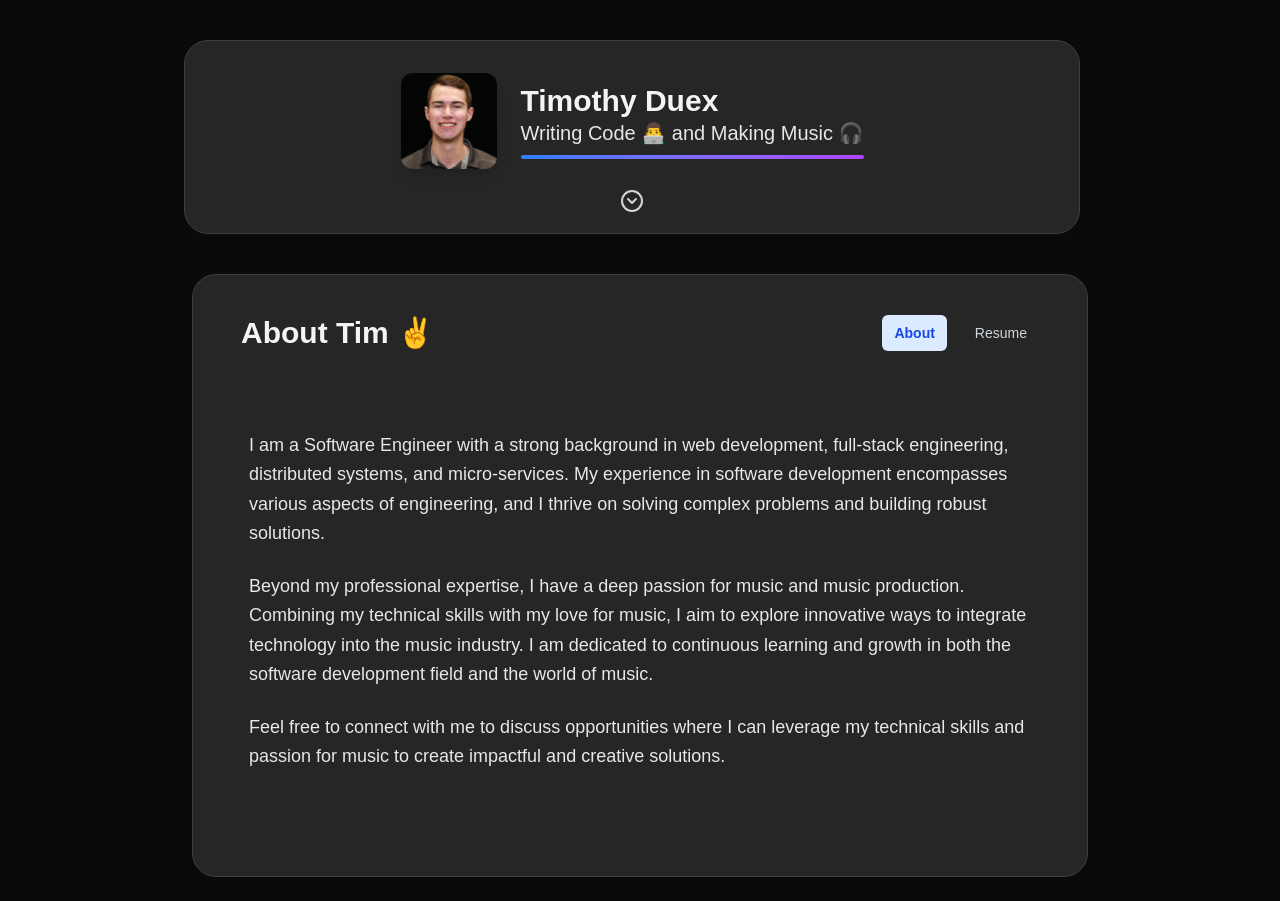
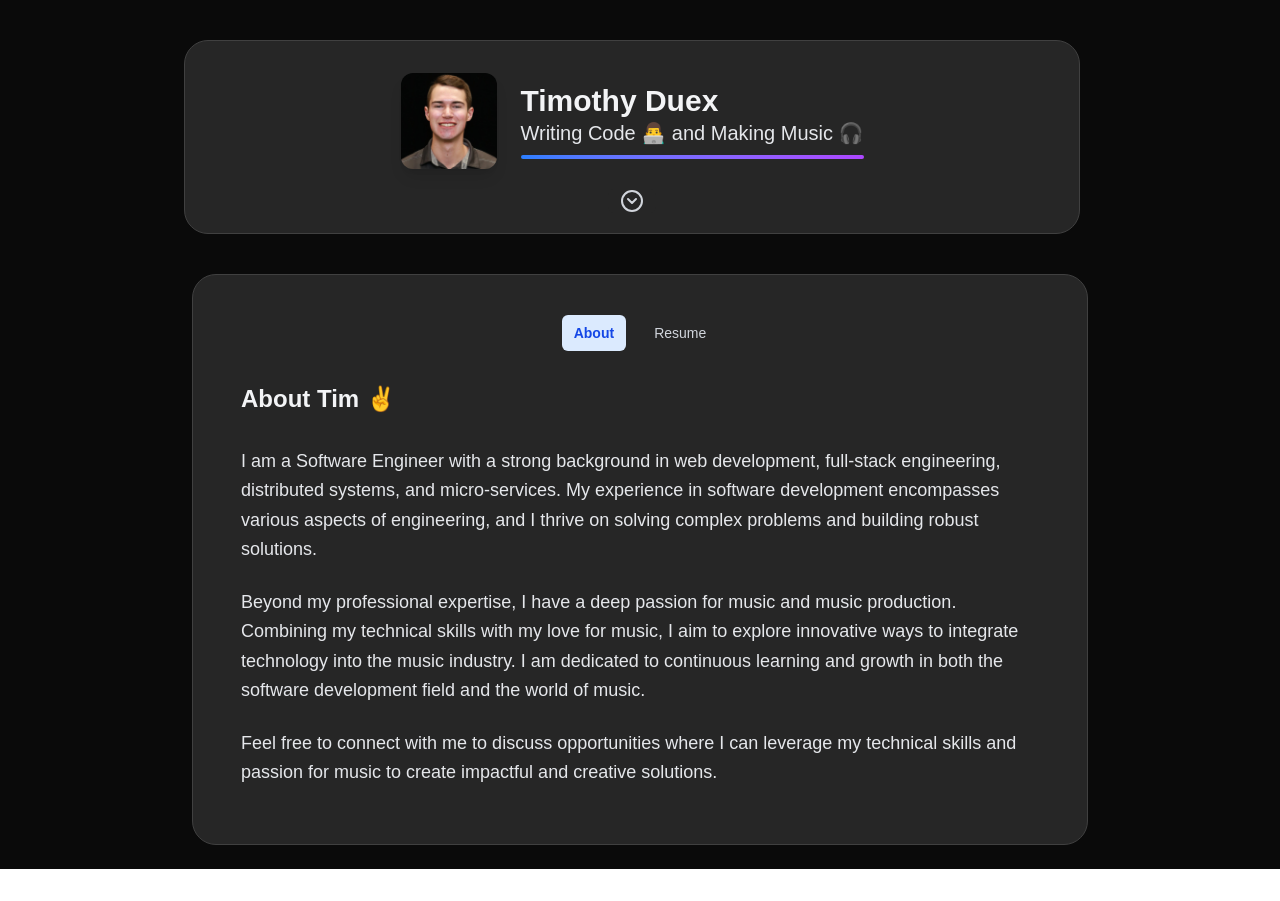
Before and after one commit to TimothyDuex/personal-website, a Next.js app: page / in a window 1280 px wide. After the commit the page ends 869 px from the top, so only its background shows below. Built offline with nearby package versions, Linux system fonts and the light colour scheme.

Commit message:
Move Navbar to center

```diff
--- a/src/app/_components/NavBar.tsx
+++ b/src/app/_components/NavBar.tsx
@@ -17,12 +17,7 @@ const NavBar = ({
             {/* About Section */}
             <div className="max-w-6xl mx-auto px-6 py-6">
                 {/* Section Header */}
-                <div className="flex justify-between mb-6">
-                    <div className="text-center">
-                        <h1 className="text-2xl md:text-3xl font-bold text-primary-text">
-                            About Tim ✌
-                        </h1>
-                    </div>
+                <div className="flex justify-center">
                     {/* Navigation Row */}
                     <div className="flex items-baseline space-x-4">
                         {navItems.map((item) => (
--- a/src/app/_components/_about/AboutSection.tsx
+++ b/src/app/_components/_about/AboutSection.tsx
@@ -2,23 +2,29 @@ import React from "react";
 
 const AboutSection = () => {
     return (
-        <div className="prose prose-lg max-w-none">
-            <div className="rounded-2xl p-8 mb-8">
+        <div className="max-w-4xl mx-auto px-6 py-2">
+                <h2 className="text-2xl font-bold text-primary-text mb-8">About Tim ✌</h2>
+
+                <div className="rounded-2xl mb-8">
                     <p className="text-lg text-secondary-text leading-relaxed mb-6">
                         I am a Software Engineer with a strong background in web development, full-stack engineering,
-                    distributed systems, and micro-services. My experience in software development encompasses various
+                        distributed systems, and micro-services. My experience in software development encompasses
+                        various
                         aspects of engineering, and I thrive on solving complex problems and building robust solutions.
                     </p>
 
                     <p className="text-lg text-secondary-text leading-relaxed mb-6">
-                    Beyond my professional expertise, I have a deep passion for music and music production. Combining my
-                    technical skills with my love for music, I aim to explore innovative ways to integrate technology
+                        Beyond my professional expertise, I have a deep passion for music and music production.
+                        Combining my
+                        technical skills with my love for music, I aim to explore innovative ways to integrate
+                        technology
                         into the music industry. I am dedicated to continuous learning and growth in both the software
                         development field and the world of music.
                     </p>
 
                     <p className="text-lg text-secondary-text leading-relaxed mb-6">
-                    Feel free to connect with me to discuss opportunities where I can leverage my technical skills and
+                        Feel free to connect with me to discuss opportunities where I can leverage my technical skills
+                        and
                         passion for music to create impactful and creative solutions.
                     </p>
                 </div>
```
Lines whose indentation alone changed are shown as unchanged.
